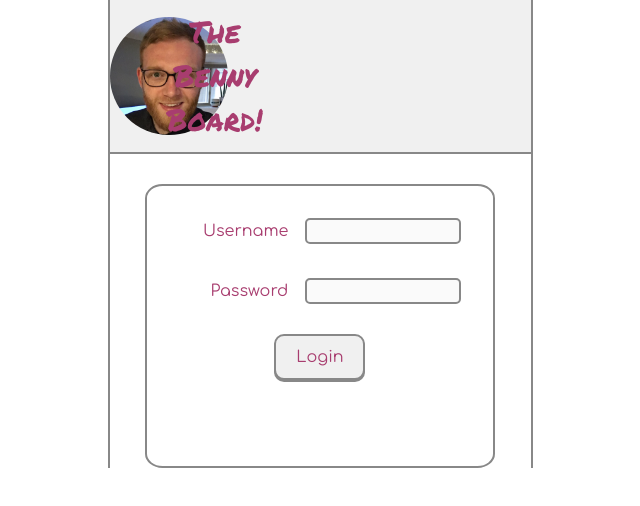
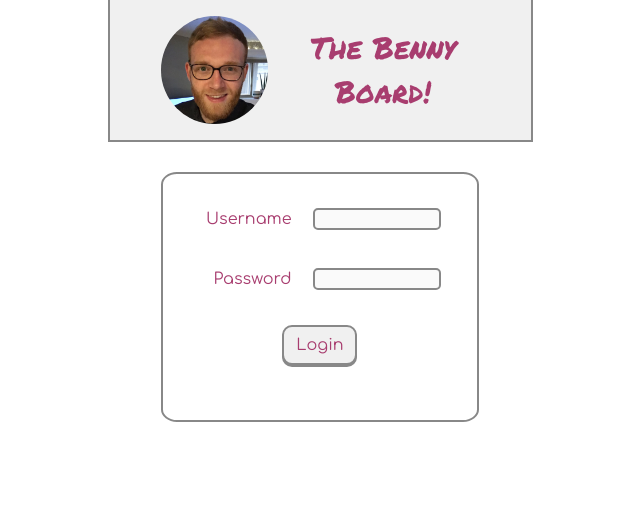
Before and after one commit to btcorbett/bb, a plain HTML site: page index.html in a window 1280 px wide. Shown: the whole page, without its empty margins (320-960 px from the left). Drawn offline with Linux system fonts and the light colour scheme.

Commit message:
Add files via upload

```diff
--- a/index.html
+++ b/index.html
@@ -12,14 +12,19 @@
 
   </head>
   <body>
-    <div class="contain lg">
 
-      <div class="title">
-        <img class="benny sm" src="images/benny.png" alt="Benny">
+    <!-- Title -->
+
+    <div id="title" class="title lg">
+      <p></p>
+      <img class="benny" src="images/benny.png" alt="Benny">
       <div class="title-txt">
         The Benny Board!
       </div>
+      <p></p>
     </div>
+
+    <!-- Content -->
 
     <div id="access">
         <label for="user">Username</label>
@@ -30,8 +35,6 @@
         <span id="resp"></span>
     </div>
 
-    </div>
-
     <script src="bb.js" charset="utf-8"></script>
   </body>
 </html>
```
Also changed, not shown: board.html (+1 -0 lines). Lines whose indentation alone changed are shown as unchanged.
